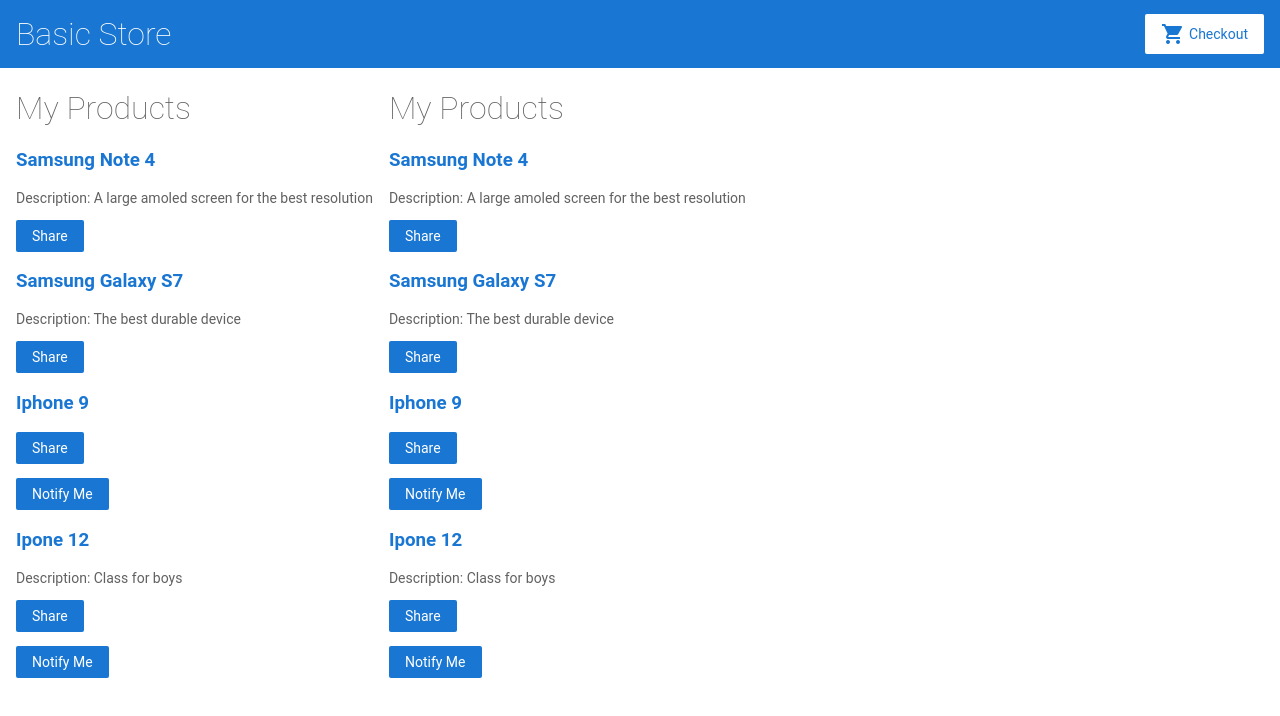
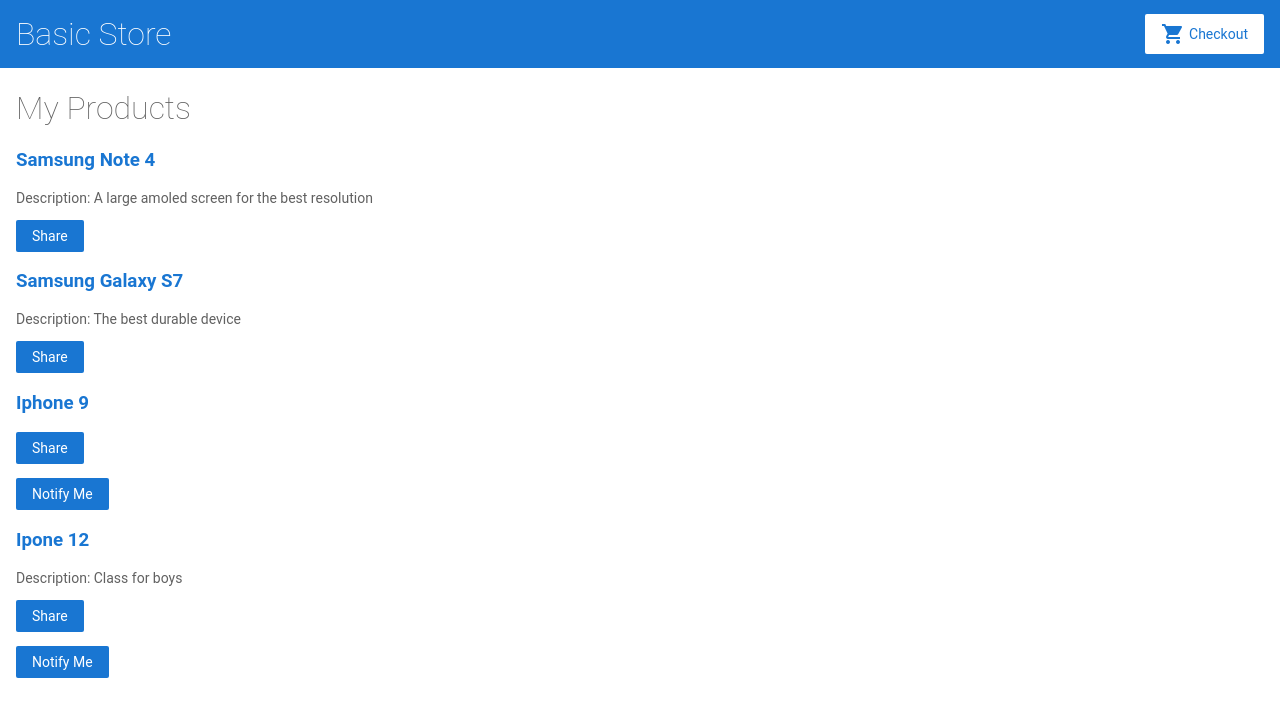
Before and after one commit to hillhousedev/Angular-basic-cart, an Angular app: page / in a window 1280 px wide. Shown: the top 716 px of the page. Built offline with nearby package versions, Linux system fonts and the light colour scheme.

Commit message:
Product details router working, also products page is now changed to been routed from the app  module

```diff
--- a/src/app/app.component.html
+++ b/src/app/app.component.html
@@ -2,5 +2,5 @@
 
 <div class="container">
     <router-outlet></router-outlet>
-    <app-product-list></app-product-list>
+    <!-- <app-product-list></app-product-list> -->
 </div>
--- a/src/app/product-list/product-list.component.html
+++ b/src/app/product-list/product-list.component.html
@@ -1,8 +1,8 @@
 <h1>My Products</h1>
 
-<div *ngFor="let product of products">
+<div *ngFor="let product of products; index as productId">
     <h3>
-        <a [title]="product.name + ' details'">
+        <a [title]="product.name + ' details'" [routerLink]="[ '/products', productId ]">
             {{product.name}}
         </a>
     </h3>
```
